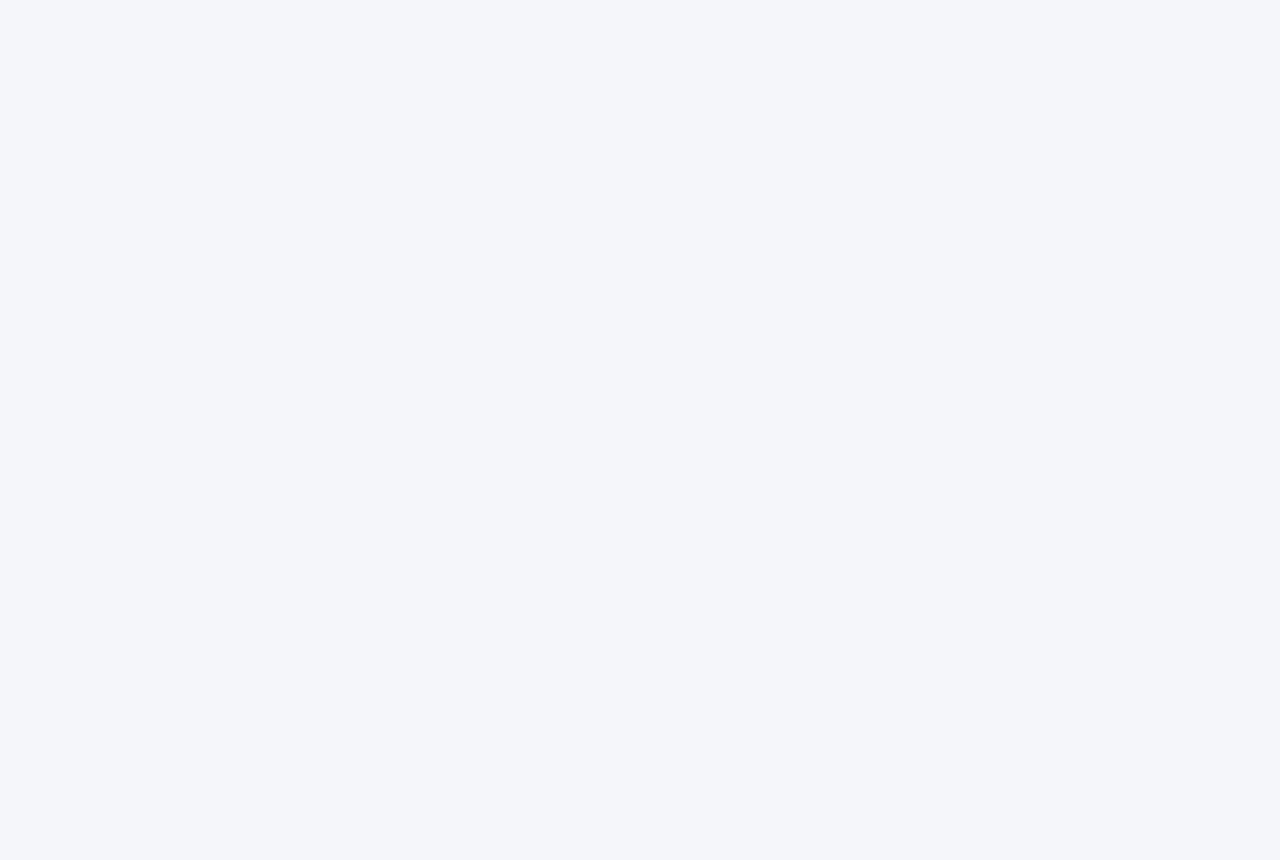
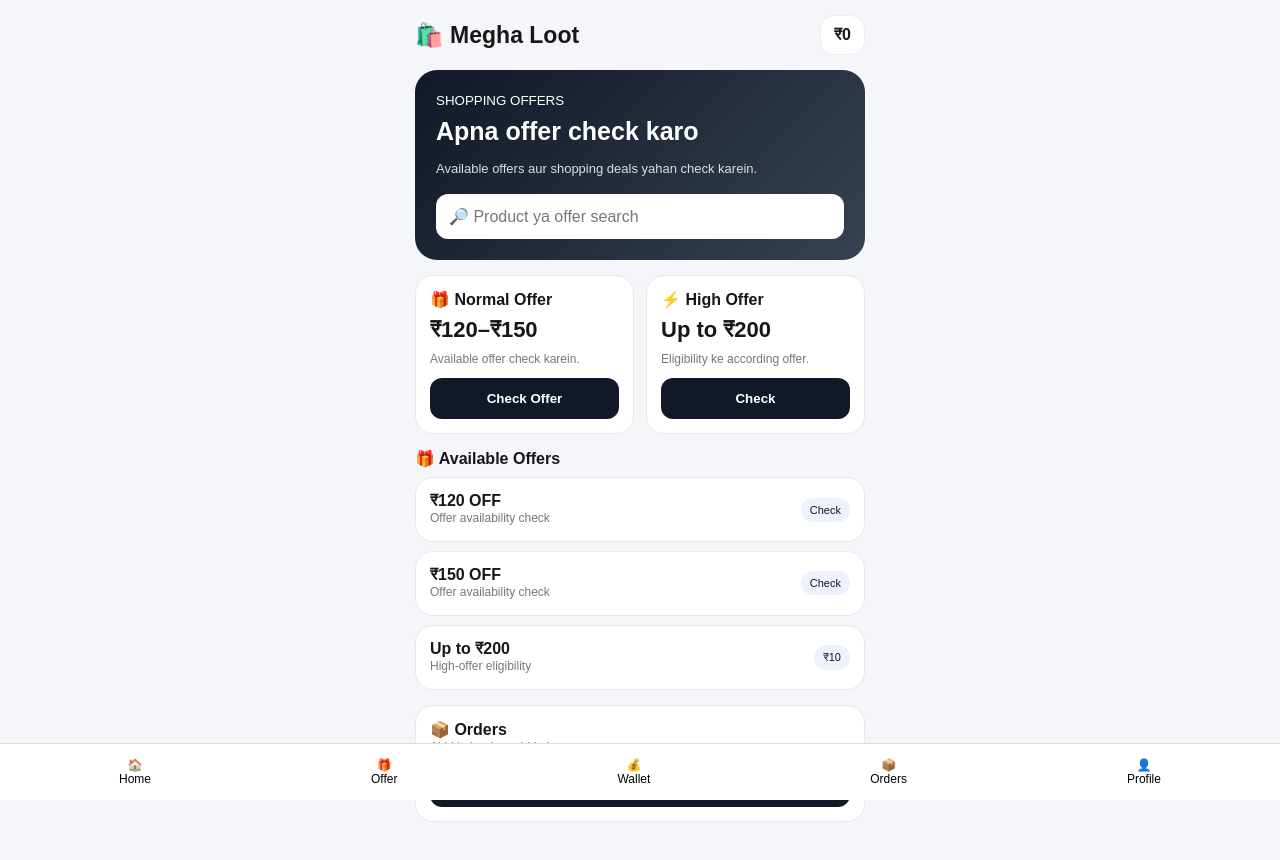
Before and after one commit to nayaknaresh7444-maker/meesho-x-megha-loot, a plain HTML site: page index.html in a window 1280 px wide. Before the commit the page ends 800 px from the top, so only its background shows below. Drawn offline with Linux system fonts and the light colour scheme.

Commit message:
Update index.html

```diff
--- a/index.html
+++ b/index.html
@@ -2,68 +2,277 @@
 <html lang="hi">
 <head>
 <meta charset="UTF-8">
-<meta name="viewport" content="width=device-width,initial-scale=1">
+<meta name="viewport" content="width=device-width, initial-scale=1.0">
 <title>Megha Loot</title>
-<script src="https://telegram.org/js/telegram-web-app.js"></script>
 
 <style>
 *{box-sizing:border-box}
+
 body{
   margin:0;
   background:#f5f6fa;
   font-family:Arial,sans-serif;
- color:#171717
+  color:#171717;
 }
+
 .app{
   max-width:480px;
   margin:auto;
- padding:15px 15px 90px
+  padding:15px 15px 90px;
 }
+
 .top{
   display:flex;
   justify-content:space-between;
   align-items:center;
- margin-bottom:15px
+  margin-bottom:15px;
 }
+
 .logo{
   font-size:23px;
- font-weight:800
+  font-weight:800;
 }
+
 .wallet{
   background:white;
   padding:10px 13px;
   border-radius:14px;
   border:1px solid #eee;
- font-weight:700
+  font-weight:700;
 }
+
 .hero{
   background:linear-gradient(135deg,#111827,#374151);
   color:white;
   border-radius:22px;
- padding:21px
+  padding:21px;
 }
+
 .hero h1{
   margin:8px 0;
- font-size:25px
+  font-size:25px;
 }
+
 .hero p{
   color:#ddd;
   font-size:13px;
- line-height:1.5
+  line-height:1.5;
 }
+
 .search{
   background:white;
   color:#777;
   padding:13px;
   border-radius:12px;
- margin-top:15px
+  margin-top:15px;
 }
+
 .grid{
   display:grid;
   grid-template-columns:1fr 1fr;
   gap:12px;
- margin:15px 0
+  margin:15px 0;
 }
+
 .card,.offer{
   background:white;
- border:1px solid
+  border:1px solid #e8e8e8;
+  border-radius:18px;
+  padding:14px;
+}
+
+.big{
+  font-size:22px;
+  font-weight:800;
+  margin:8px 0;
+}
+
+.muted{
+  color:#777;
+  font-size:12px;
+  line-height:1.4;
+}
+
+.btn{
+  width:100%;
+  border:0;
+  border-radius:12px;
+  padding:13px;
+  margin-top:11px;
+  background:#111827;
+  color:white;
+  font-weight:700;
+}
+
+.section{
+  margin-top:15px;
+}
+
+.offer{
+  display:flex;
+  justify-content:space-between;
+  align-items:center;
+  margin-top:9px;
+}
+
+.badge{
+  background:#eef2ff;
+  padding:6px 9px;
+  border-radius:20px;
+  font-size:11px;
+}
+
+#message{
+  margin-top:13px;
+  padding:10px;
+  font-size:13px;
+  text-align:center;
+}
+
+nav{
+  position:fixed;
+  bottom:0;
+  left:0;
+  right:0;
+  background:white;
+  border-top:1px solid #ddd;
+  display:flex;
+  justify-content:space-around;
+  padding:9px;
+}
+
+nav button{
+  border:0;
+  background:none;
+  font-size:12px;
+  padding:5px;
+}
+</style>
+</head>
+
+<body>
+
+<div class="app">
+
+  <div class="top">
+    <div class="logo">🛍️ Megha Loot</div>
+    <div class="wallet">₹<span id="wallet">0</span></div>
+  </div>
+
+  <section class="hero">
+    <small>SHOPPING OFFERS</small>
+    <h1>Apna offer check karo</h1>
+    <p>Available offers aur shopping deals yahan check karein.</p>
+    <div class="search">🔎 Product ya offer search</div>
+  </section>
+
+  <div class="grid">
+
+    <div class="card">
+      <b>🎁 Normal Offer</b>
+      <div class="big">₹120–₹150</div>
+      <div class="muted">Available offer check karein.</div>
+      <button class="btn" id="checkOffer">Check Offer</button>
+    </div>
+
+    <div class="card">
+      <b>⚡ High Offer</b>
+      <div class="big">Up to ₹200</div>
+      <div class="muted">Eligibility ke according offer.</div>
+      <button class="btn" id="highOffer">Check</button>
+    </div>
+
+  </div>
+
+  <div class="section">
+    <b>🎁 Available Offers</b>
+
+    <div class="offer">
+      <div>
+        <b>₹120 OFF</b>
+        <div class="muted">Offer availability check</div>
+      </div>
+      <span class="badge">Check</span>
+    </div>
+
+    <div class="offer">
+      <div>
+        <b>₹150 OFF</b>
+        <div class="muted">Offer availability check</div>
+      </div>
+      <span class="badge">Check</span>
+    </div>
+
+    <div class="offer">
+      <div>
+        <b>Up to ₹200</b>
+        <div class="muted">High-offer eligibility</div>
+      </div>
+      <span class="badge">₹10</span>
+    </div>
+
+  </div>
+
+  <div class="card section">
+    <b>📦 Orders</b>
+    <div class="muted">Abhi koi order nahi hai.</div>
+    <button class="btn" id="orders">Order History</button>
+  </div>
+
+  <div id="message"></div>
+
+</div>
+
+<nav>
+  <button id="home">🏠<br>Home</button>
+  <button id="offer">🎁<br>Offer</button>
+  <button id="walletBtn">💰<br>Wallet</button>
+  <button id="ordersBtn">📦<br>Orders</button>
+  <button id="profile">👤<br>Profile</button>
+</nav>
+
+<script>
+const message = document.getElementById("message");
+
+function show(text){
+  message.textContent = text;
+}
+
+document.getElementById("checkOffer").onclick = function(){
+  show("Offer checking system backend connect hone ke baad real result yahan aayega.");
+};
+
+document.getElementById("highOffer").onclick = function(){
+  show("High-offer eligibility next phase mein connect hogi.");
+};
+
+document.getElementById("orders").onclick = function(){
+  show("Order history backend connect hone ke baad available hogi.");
+};
+
+document.getElementById("offer").onclick = function(){
+  document.getElementById("checkOffer").click();
+};
+
+document.getElementById("walletBtn").onclick = function(){
+  show("Wallet section next phase mein connect hoga.");
+};
+
+document.getElementById("ordersBtn").onclick = function(){
+  document.getElementById("orders").click();
+};
+
+document.getElementById("profile").onclick = function(){
+  show("Profile section next phase mein connect hoga.");
+};
+
+document.getElementById("home").onclick = function(){
+  window.scrollTo({
+    top:0,
+    behavior:"smooth"
+  });
+};
+</script>
+
+</body>
+</html>
```
Lines whose indentation alone changed are shown as unchanged.
